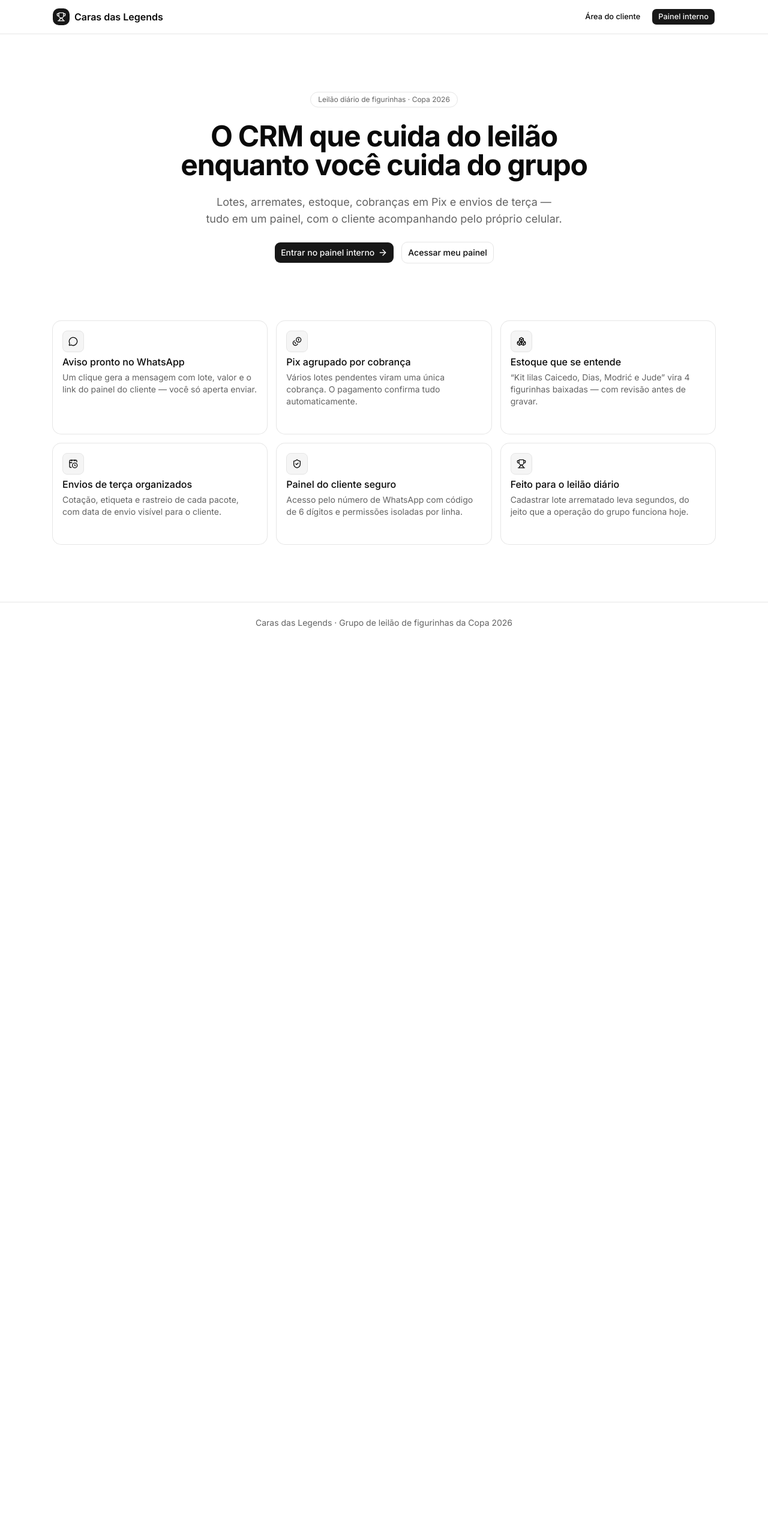
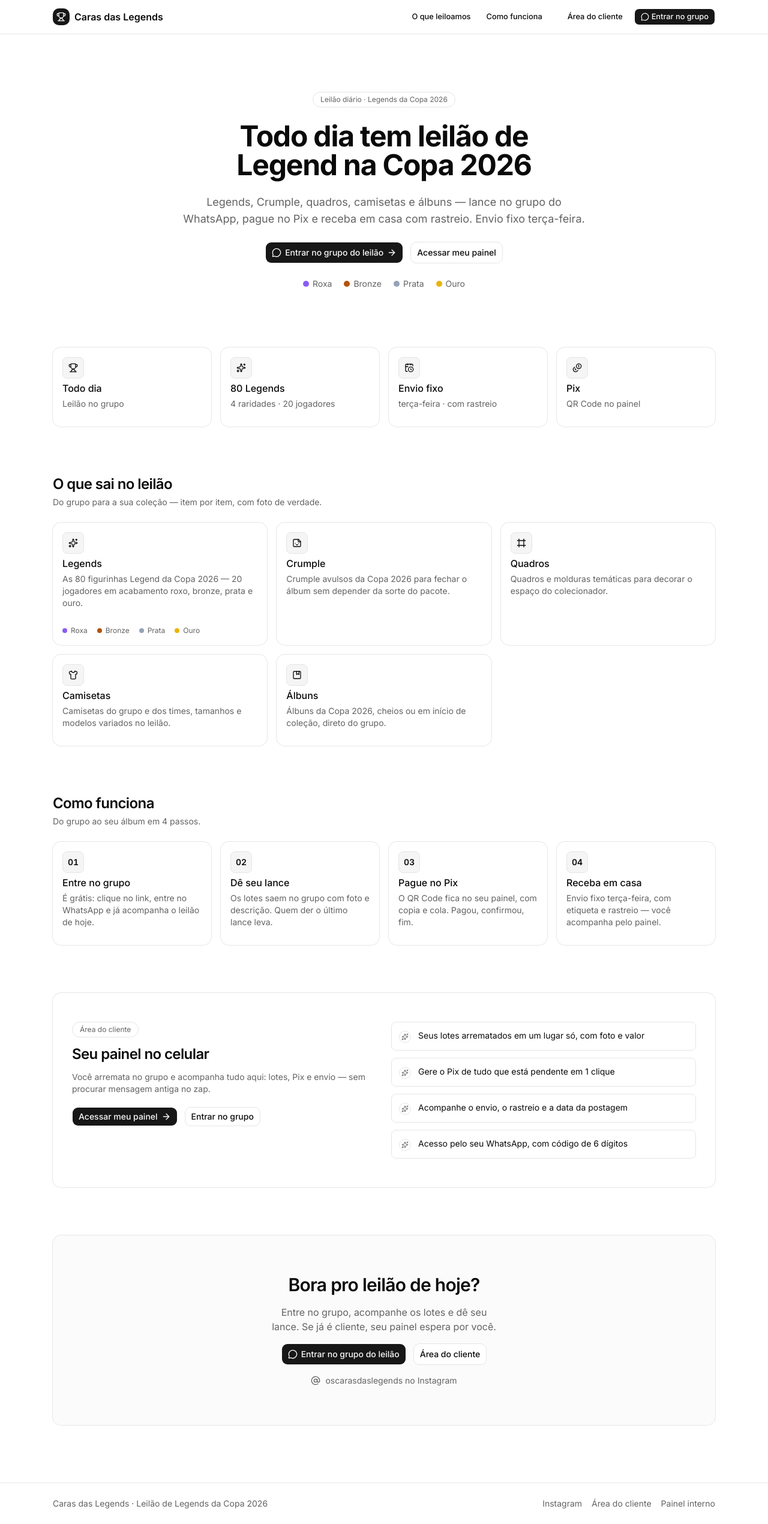
Before and after one commit to Nizera/crmleilao, a Next.js app: page / in a window 1280 px wide. Shown: the whole page at 60% size. Before the commit the page ends 1072 px from the top, so only its background shows below. Built offline with nearby package versions, Linux system fonts and the light colour scheme.

Commit message:
feat(site): landing de vendas do grupo — leilão diário, itens e CTAs

```diff
--- a/src/app/(marketing)/page.tsx
+++ b/src/app/(marketing)/page.tsx
@@ -1,12 +1,16 @@
 import Link from "next/link";
 import {
-  ArrowRight,
-  Boxes,
-  CalendarClock,
-  Coins,
-  MessageCircle,
-  ShieldCheck,
-  Trophy,
+  AlbumIcon,
+  ArrowRightIcon,
+  AtSignIcon,
+  CalendarClockIcon,
+  CoinsIcon,
+  FrameIcon,
+  MessageCircleIcon,
+  ShirtIcon,
+  SparklesIcon,
+  StickerIcon,
+  TrophyIcon,
 } from "lucide-react";
 
 import { Button } from "@/components/ui/button";
@@ -18,43 +22,78 @@ import {
   CardTitle,
 } from "@/components/ui/card";
 
-const features = [
+const GROUP_URL = "https://chat.whatsapp.com/EYD5CmJ0Oer4aeM0zQ9mqu";
+const INSTAGRAM_URL = "https://www.instagram.com/oscarasdaslegends/";
+
+const rarities = [
+  { label: "Roxa", color: "#8b5cf6" },
+  { label: "Bronze", color: "#b45309" },
+  { label: "Prata", color: "#94a3b8" },
+  { label: "Ouro", color: "#eab308" },
+];
+
+const items = [
   {
-    icon: MessageCircle,
-    title: "Aviso pronto no WhatsApp",
+    icon: SparklesIcon,
+    title: "Legends",
     description:
-      "Um clique gera a mensagem com lote, valor e o link do painel do cliente — você só aperta enviar.",
+      "As 80 figurinhas Legend da Copa 2026 — 20 jogadores em acabamento roxo, bronze, prata e ouro.",
+    rarity: true,
   },
   {
-    icon: Coins,
-    title: "Pix agrupado por cobrança",
+    icon: StickerIcon,
+    title: "Crumple",
     description:
-      "Vários lotes pendentes viram uma única cobrança. O pagamento confirma tudo automaticamente.",
+      "Crumple avulsos da Copa 2026 para fechar o álbum sem depender da sorte do pacote.",
   },
   {
-    icon: Boxes,
-    title: "Estoque que se entende",
+    icon: FrameIcon,
+    title: "Quadros",
     description:
-      "“Kit lilas Caicedo, Dias, Modrić e Jude” vira 4 figurinhas baixadas — com revisão antes de gravar.",
+      "Quadros e molduras temáticas para decorar o espaço do colecionador.",
   },
   {
-    icon: CalendarClock,
-    title: "Envios de terça organizados",
+    icon: ShirtIcon,
+    title: "Camisetas",
     description:
-      "Cotação, etiqueta e rastreio de cada pacote, com data de envio visível para o cliente.",
+      "Camisetas do grupo e dos times, tamanhos e modelos variados no leilão.",
   },
   {
-    icon: ShieldCheck,
-    title: "Painel do cliente seguro",
+    icon: AlbumIcon,
+    title: "Álbuns",
     description:
-      "Acesso pelo número de WhatsApp com código de 6 dígitos e permissões isoladas por linha.",
+      "Álbuns da Copa 2026, cheios ou em início de coleção, direto do grupo.",
+  },
+];
+
+const steps = [
+  {
+    title: "Entre no grupo",
+    description:
+      "É grátis: clique no link, entre no WhatsApp e já acompanha o leilão de hoje.",
   },
   {
-    icon: Trophy,
-    title: "Feito para o leilão diário",
+    title: "Dê seu lance",
     description:
-      "Cadastrar lote arrematado leva segundos, do jeito que a operação do grupo funciona hoje.",
+      "Os lotes saem no grupo com foto e descrição. Quem der o último lance leva.",
   },
+  {
+    title: "Pague no Pix",
+    description:
+      "O QR Code fica no seu painel, com copia e cola. Pagou, confirmou, fim.",
+  },
+  {
+    title: "Receba em casa",
+    description:
+      "Envio fixo terça-feira, com etiqueta e rastreio — você acompanha pelo painel.",
+  },
+];
+
+const panelPerks = [
+  "Seus lotes arrematados em um lugar só, com foto e valor",
+  "Gere o Pix de tudo que está pendente em 1 clique",
+  "Acompanhe o envio, o rastreio e a data da postagem",
+  "Acesso pelo seu WhatsApp, com código de 6 dígitos",
 ];
 
 export default function LandingPage() {
@@ -64,64 +103,263 @@ export default function LandingPage() {
         <div className="mx-auto flex h-14 w-full max-w-6xl items-center gap-3 px-4 md:px-6">
           <Link href="/" className="flex items-center gap-2 font-semibold">
             <span className="flex size-7 items-center justify-center rounded-lg bg-primary text-primary-foreground">
-              <Trophy className="size-4" />
+              <TrophyIcon className="size-4" />
             </span>
             Caras das Legends
           </Link>
-          <nav className="ml-auto flex items-center gap-2">
+          <nav className="ml-auto hidden items-center gap-1 md:flex">
+            <Button variant="ghost" size="sm" asChild>
+              <Link href="#itens">O que leiloamos</Link>
+            </Button>
+            <Button variant="ghost" size="sm" asChild>
+              <Link href="#como-funciona">Como funciona</Link>
+            </Button>
+          </nav>
+          <div className="ml-auto flex items-center gap-2 md:ml-2">
             <Button variant="ghost" size="sm" asChild>
               <Link href="/painel/login">Área do cliente</Link>
             </Button>
             <Button size="sm" asChild>
-              <Link href="/login">Painel interno</Link>
+              <a href={GROUP_URL} target="_blank" rel="noopener noreferrer">
+                <MessageCircleIcon />
+                Entrar no grupo
+              </a>
             </Button>
-          </nav>
+          </div>
         </div>
       </header>
 
       <main className="mx-auto w-full max-w-6xl flex-1 px-4 md:px-6">
+        {/* Hero */}
         <section className="flex flex-col items-center gap-6 py-16 text-center md:py-24">
           <span className="inline-flex items-center gap-2 rounded-full border px-3 py-1 text-xs text-muted-foreground">
-            Leilão diário de figurinhas · Copa 2026
+            Leilão diário · Legends da Copa 2026
           </span>
           <h1 className="max-w-3xl text-balance text-4xl font-bold tracking-tight md:text-5xl">
-            O CRM que cuida do leilão enquanto você cuida do grupo
+            Todo dia tem leilão de Legend na Copa 2026
           </h1>
           <p className="max-w-2xl text-balance text-muted-foreground md:text-lg">
-            Lotes, arremates, estoque, cobranças em Pix e envios de terça — tudo
-            em um painel, com o cliente acompanhando pelo próprio celular.
+            Legends, Crumple, quadros, camisetas e álbuns — lance no grupo do
+            WhatsApp, pague no Pix e receba em casa com rastreio. Envio fixo
+            terça-feira.
           </p>
           <div className="flex flex-wrap items-center justify-center gap-3">
             <Button size="lg" asChild>
-              <Link href="/login">
-                Entrar no painel interno
-                <ArrowRight />
-              </Link>
+              <a href={GROUP_URL} target="_blank" rel="noopener noreferrer">
+                <MessageCircleIcon />
+                Entrar no grupo do leilão
+                <ArrowRightIcon />
+              </a>
             </Button>
             <Button size="lg" variant="outline" asChild>
               <Link href="/painel/login">Acessar meu painel</Link>
             </Button>
           </div>
+          <div className="flex flex-wrap items-center justify-center gap-x-5 gap-y-2 text-sm text-muted-foreground">
+            {rarities.map((rarity) => (
+              <span key={rarity.label} className="flex items-center gap-1.5">
+                <span
+                  className="size-2.5 rounded-full"
+                  style={{ backgroundColor: rarity.color }}
+                />
+                {rarity.label}
+              </span>
+            ))}
+          </div>
         </section>
 
-        <section className="grid gap-4 pb-16 sm:grid-cols-2 lg:grid-cols-3 md:pb-24">
-          {features.map((feature) => (
-            <Card key={feature.title}>
+        {/* Faixa de números */}
+        <section className="grid gap-4 pb-16 sm:grid-cols-2 lg:grid-cols-4 md:pb-20">
+          {[
+            { icon: TrophyIcon, title: "Todo dia", description: "Leilão no grupo" },
+            {
+              icon: SparklesIcon,
+              title: "80 Legends",
+              description: "4 raridades · 20 jogadores",
+            },
+            { icon: CalendarClockIcon, title: "Envio fixo", description: "terça-feira · com rastreio" },
+            { icon: CoinsIcon, title: "Pix", description: "QR Code no painel" },
+          ].map((stat) => (
+            <Card key={stat.title}>
               <CardHeader className="pb-3">
                 <span className="flex size-9 items-center justify-center rounded-md border bg-muted">
-                  <feature.icon className="size-4" />
+                  <stat.icon className="size-4" />
                 </span>
-                <CardTitle className="text-base">{feature.title}</CardTitle>
-                <CardDescription>{feature.description}</CardDescription>
+                <CardTitle className="text-base">{stat.title}</CardTitle>
+                <CardDescription>{stat.description}</CardDescription>
               </CardHeader>
-              <CardContent />
             </Card>
           ))}
         </section>
+
+        {/* O que leiloamos */}
+        <section id="itens" className="scroll-mt-20 pb-16 md:pb-20">
+          <div className="mb-6 flex flex-col gap-1">
+            <h2 className="text-2xl font-semibold tracking-tight">
+              O que sai no leilão
+            </h2>
+            <p className="text-sm text-muted-foreground">
+              Do grupo para a sua coleção — item por item, com foto de verdade.
+            </p>
+          </div>
+          <div className="grid gap-4 sm:grid-cols-2 lg:grid-cols-3">
+            {items.map((item) => (
+              <Card key={item.title}>
+                <CardHeader className="pb-3">
+                  <span className="flex size-9 items-center justify-center rounded-md border bg-muted">
+                    <item.icon className="size-4" />
+                  </span>
+                  <CardTitle className="text-base">{item.title}</CardTitle>
+                  <CardDescription>{item.description}</CardDescription>
+                </CardHeader>
+                {item.rarity && (
+                  <CardContent className="flex flex-wrap gap-x-4 gap-y-1 pt-0">
+                    {rarities.map((rarity) => (
+                      <span
+                        key={rarity.label}
+                        className="flex items-center gap-1.5 text-xs text-muted-foreground"
+                      >
+                        <span
+                          className="size-2 rounded-full"
+                          style={{ backgroundColor: rarity.color }}
+                        />
+                        {rarity.label}
+                      </span>
+                    ))}
+                  </CardContent>
+                )}
+              </Card>
+            ))}
+          </div>
+        </section>
+
+        {/* Como funciona */}
+        <section id="como-funciona" className="scroll-mt-20 pb-16 md:pb-20">
+          <div className="mb-6 flex flex-col gap-1">
+            <h2 className="text-2xl font-semibold tracking-tight">
+              Como funciona
+            </h2>
+            <p className="text-sm text-muted-foreground">
+              Do grupo ao seu álbum em 4 passos.
+            </p>
+          </div>
+          <div className="grid gap-4 sm:grid-cols-2 lg:grid-cols-4">
+            {steps.map((step, index) => (
+              <Card key={step.title}>
+                <CardHeader className="pb-3">
+                  <span className="flex size-9 items-center justify-center rounded-md border bg-muted text-sm font-semibold tabular-nums">
+                    {String(index + 1).padStart(2, "0")}
+                  </span>
+                  <CardTitle className="text-base">{step.title}</CardTitle>
+                  <CardDescription>{step.description}</CardDescription>
+                </CardHeader>
+              </Card>
+            ))}
+          </div>
+        </section>
+
+        {/* Painel do cliente */}
+        <section className="pb-16 md:pb-20">
+          <Card>
+            <div className="grid gap-6 p-6 md:grid-cols-2 md:p-8">
+              <div className="flex flex-col gap-3">
+                <span className="inline-flex w-fit items-center gap-2 rounded-full border px-3 py-1 text-xs text-muted-foreground">
+                  Área do cliente
+                </span>
+                <h2 className="text-2xl font-semibold tracking-tight">
+                  Seu painel no celular
+                </h2>
+                <p className="text-sm text-muted-foreground">
+                  Você arremata no grupo e acompanha tudo aqui: lotes, Pix e
+                  envio — sem procurar mensagem antiga no zap.
+                </p>
+                <div className="mt-2 flex flex-wrap gap-3">
+                  <Button asChild>
+                    <Link href="/painel/login">
+                      Acessar meu painel
+                      <ArrowRightIcon />
+                    </Link>
+                  </Button>
+                  <Button variant="outline" asChild>
+                    <a href={GROUP_URL} target="_blank" rel="noopener noreferrer">
+                      Entrar no grupo
+                    </a>
+                  </Button>
+                </div>
+              </div>
+              <ul className="flex flex-col gap-3">
+                {panelPerks.map((perk) => (
+                  <li
+                    key={perk}
+                    className="flex items-start gap-3 rounded-md border p-3 text-sm"
+                  >
+                    <span className="mt-0.5 flex size-5 shrink-0 items-center justify-center rounded-full border text-muted-foreground">
+                      <SparklesIcon className="size-3" />
+                    </span>
+                    {perk}
+                  </li>
+                ))}
+              </ul>
+            </div>
+          </Card>
+        </section>
+
+        {/* CTA final */}
+        <section className="pb-16 md:pb-24">
+          <Card className="border-primary/30 bg-muted/40">
+            <CardContent className="flex flex-col items-center gap-4 p-8 text-center md:p-12">
+              <h2 className="text-balance text-2xl font-semibold tracking-tight md:text-3xl">
+                Bora pro leilão de hoje?
+              </h2>
+              <p className="max-w-xl text-balance text-sm text-muted-foreground md:text-base">
+                Entre no grupo, acompanhe os lotes e dê seu lance. Se já é
+                cliente, seu painel espera por você.
+              </p>
+              <div className="flex flex-wrap items-center justify-center gap-3">
+                <Button size="lg" asChild>
+                  <a href={GROUP_URL} target="_blank" rel="noopener noreferrer">
+                    <MessageCircleIcon />
+                    Entrar no grupo do leilão
+                  </a>
+                </Button>
+                <Button size="lg" variant="outline" asChild>
+                  <Link href="/painel/login">Área do cliente</Link>
+                </Button>
+              </div>
+              <a
+                href={INSTAGRAM_URL}
+                target="_blank"
+                rel="noopener noreferrer"
+                className="flex items-center gap-2 text-sm text-muted-foreground underline-offset-4 hover:text-foreground hover:underline"
+              >
+                <AtSignIcon className="size-4" />
+                oscarasdaslegends no Instagram
+              </a>
+            </CardContent>
+          </Card>
+        </section>
       </main>
 
-      <footer className="border-t py-6 text-center text-sm text-muted-foreground">
-        Caras das Legends · Grupo de leilão de figurinhas da Copa 2026
+      <footer className="border-t py-6">
+        <div className="mx-auto flex w-full max-w-6xl flex-col items-center justify-between gap-3 px-4 text-sm text-muted-foreground sm:flex-row md:px-6">
+          <span>Caras das Legends · Leilão de Legends da Copa 2026</span>
+          <nav className="flex items-center gap-4">
+            <a
+              href={INSTAGRAM_URL}
+              target="_blank"
+              rel="noopener noreferrer"
+              className="hover:text-foreground"
+            >
+              Instagram
+            </a>
+            <Link href="/painel/login" className="hover:text-foreground">
+              Área do cliente
+            </Link>
+            <Link href="/login" className="hover:text-foreground">
+              Painel interno
+            </Link>
+          </nav>
+        </div>
       </footer>
     </div>
   );
```
